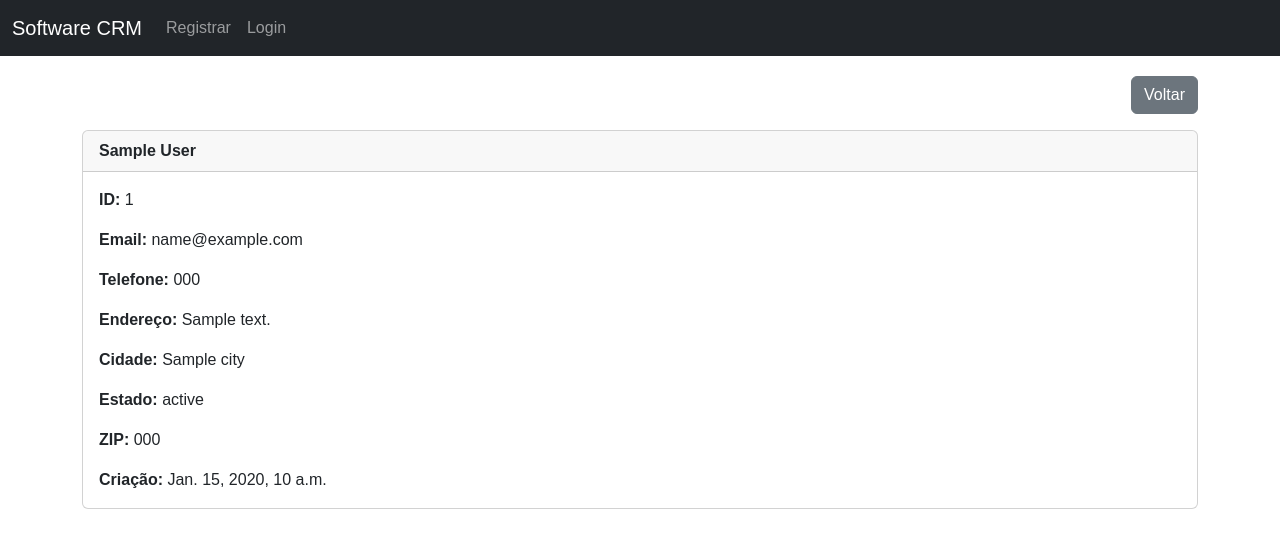
After one commit to deyvidsalvatore/crm_django, a Django app: template website/templates/record.html in a window 1280 px wide. The commit adds this page. Shown: the top 548 px of the page. Run offline with Django 4.2, Linux system fonts and the light colour scheme; the template is opened without the code that fills it: most values are stand-ins (such as "Sample title", 1, 10 or a date in 2020).

Commit message:
add: Adicionando a exibição do registro de forma invidual

```diff
--- a/website/templates/home.html
+++ b/website/templates/home.html
@@ -20,7 +20,7 @@
     <tbody>
       {% if records %} {% for record in records %}
       <tr>
-        <td>{{ record.id }}</td>
+        <td><a href="{% url 'record' record.id %}">{{ record.id }}</a></td>
         <td>{{ record.first_name }}</td>
         <td>{{ record.last_name }}</td>
         <td>{{ record.email }}</td>
--- /dev/null
+++ b/website/templates/record.html
@@ -0,0 +1,34 @@
+{% extends 'base.html' %} {% block content %}
+<p style="text-align: right"><a href="{% url 'home' %}" class="btn btn-secondary">Voltar</a></p>
+
+<div class="card">
+  <div class="card-header">
+    <strong>
+      {{ customer_record.first_name }} {{ customer_record.last_name }}</strong
+    >
+  </div>
+  <div class="card-body">
+    <p class="card-text"><strong>ID: </strong>{{ customer_record.id }}</p>
+
+    <p class="card-text"><strong>Email: </strong>{{ customer_record.email }}</p>
+
+    <p class="card-text"><strong>Telefone: </strong>{{ customer_record.phone }}</p>
+
+    <p class="card-text">
+      <strong>Endereço: </strong>{{ customer_record.address }}
+    </p>
+
+    <p class="card-text"><strong>Cidade: </strong>{{ customer_record.city }}</p>
+
+    <p class="card-text"><strong>Estado: </strong>{{ customer_record.state }}</p>
+
+    <p class="card-text">
+      <strong>ZIP: </strong>{{ customer_record.zipcode }}
+    </p>
+
+    <p class="card-text">
+      <strong>Criação: </strong>{{ customer_record.created_at }}
+    </p>
+  </div>
+</div>
+{% endblock %}
--- a/website/urls.py
+++ b/website/urls.py
@@ -6,4 +6,5 @@ urlpatterns = [
     #path('login/', views.login_user, name='login'),
     path('logout/', views.logout_user, name='logout'),
     path('register/', views.register_user, name='register'),
+    path('register/<int:pk>', views.customer_record, name='record')
 ]
```
Also changed, not shown: website/views.py (+10 -0 lines).
